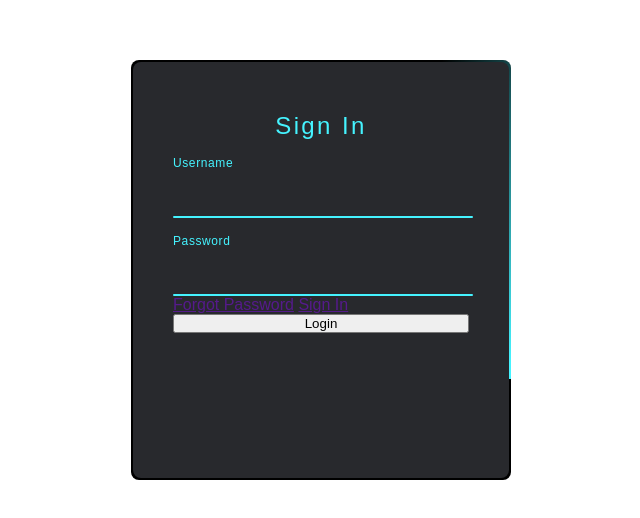
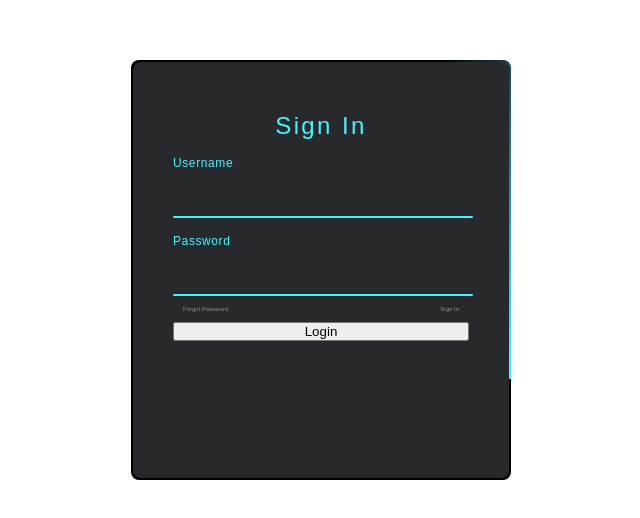
Before and after one commit to Porshcoder/Animated-Login-Form, a plain HTML site: page index.html in a window 1280 px wide. Shown: the part 130-648 px from the top of the page, without its empty margins (319-959 px from the left). Drawn offline with Linux system fonts and the light colour scheme.

Commit message:
add color on the links then flex it

```diff
--- a/index.css
+++ b/index.css
@@ -12,7 +12,6 @@ body{
     flex-direction: column;
     background-image:;
     display: flex;
-    color: ;
 }
 
 .card{
@@ -116,3 +115,21 @@ font-size: 0.75em;
     pointer-events: none;
     z-index: 9;
 }
+
+.inputbox input:valid ~ span,
+.inputbox input:focus ~ span
+{
+    height: 44px;
+}
+
+.links{
+display: flex;
+justify-content: space-between;
+}
+
+.links a{
+    margin: 10px;
+    font-size: 0.075em;
+    color: #8f8f8f;
+    text-decoration: beige;
+}
```
